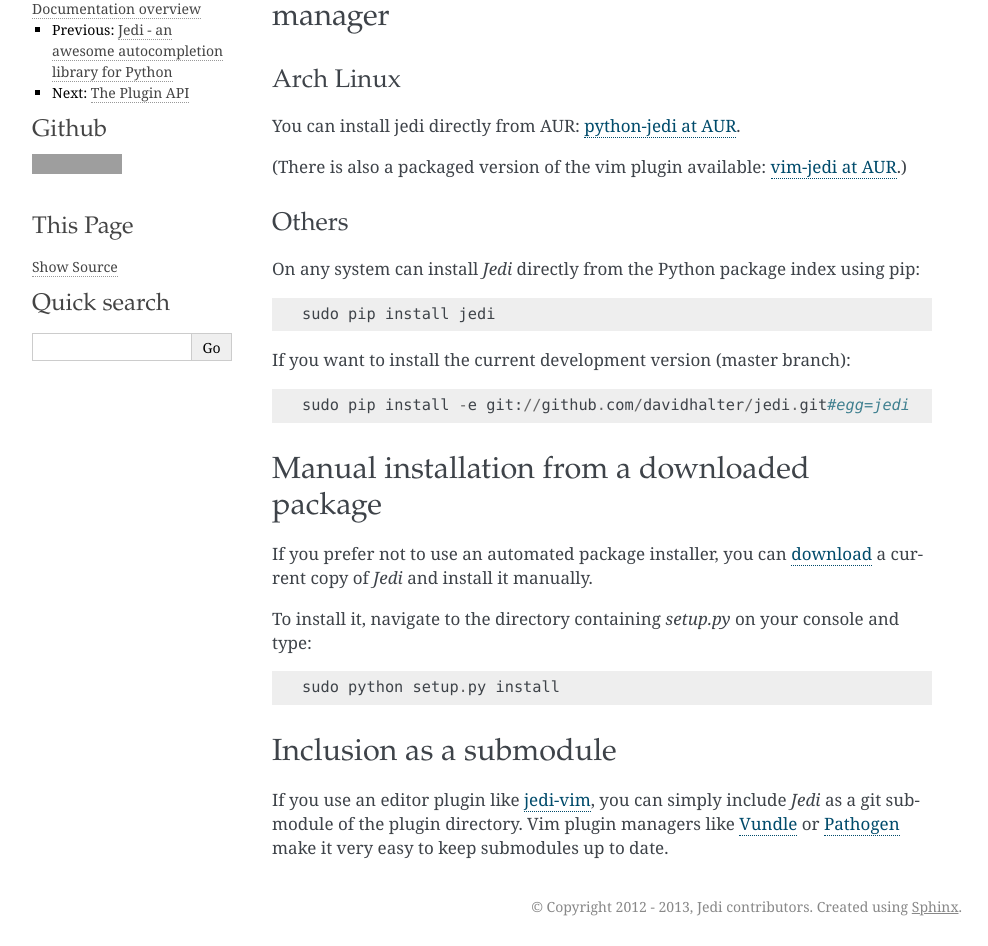
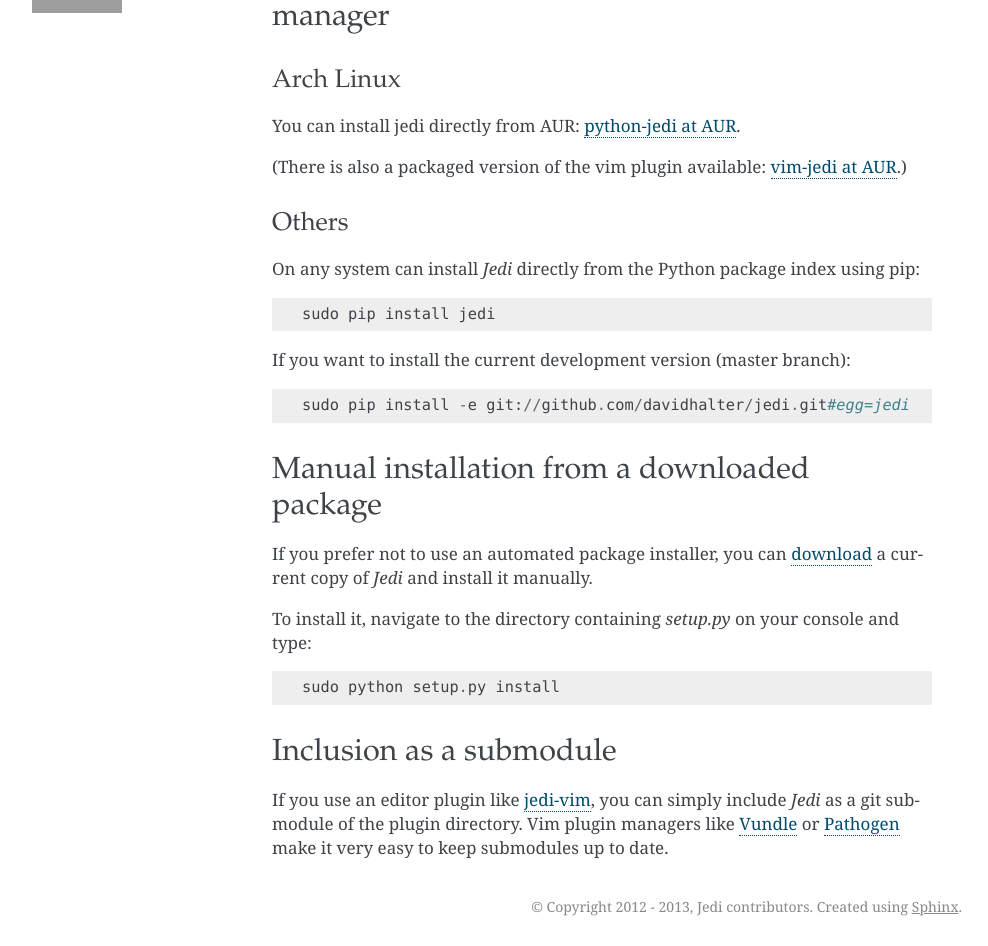
Before and after one commit to davidhalter/jedi, a Sphinx documentation site: the page built from docs/docs/installation.rst, in a window 1280 px wide. Shown: the part 341-1287 px from the top of the page, without its empty margins (148-1136 px from the left). Built offline with Sphinx 7.4.7, drawn with Linux system fonts in a browser that asks for light colours; pages that are not in the unit, such as notebooks, are missing from menus; grey boxes are pictures that could not be loaded.

Commit message:
sphinx: remove sidebar stuff: relations, sourcelink and searchbox

```diff
--- a/docs/conf.py
+++ b/docs/conf.py
@@ -143,10 +143,10 @@
     '**': [
 #        'sidebarlogo.html',
         'localtoc.html',
-        'relations.html',
+#        'relations.html',
         'ghbuttons.html',
-        'sourcelink.html',
-        'searchbox.html'
+#        'sourcelink.html',
+#        'searchbox.html'
     ]
 }
 
```
